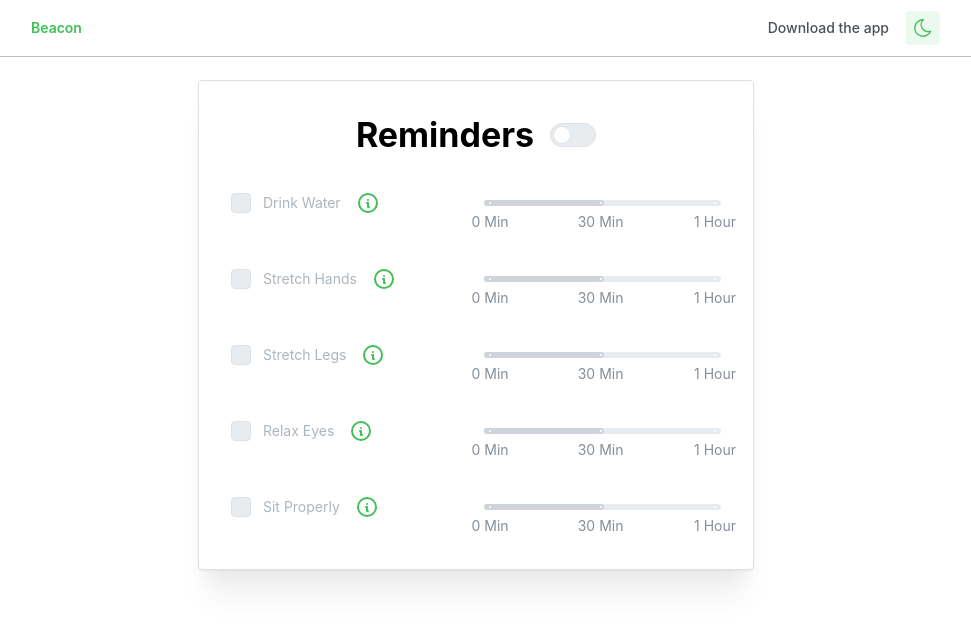
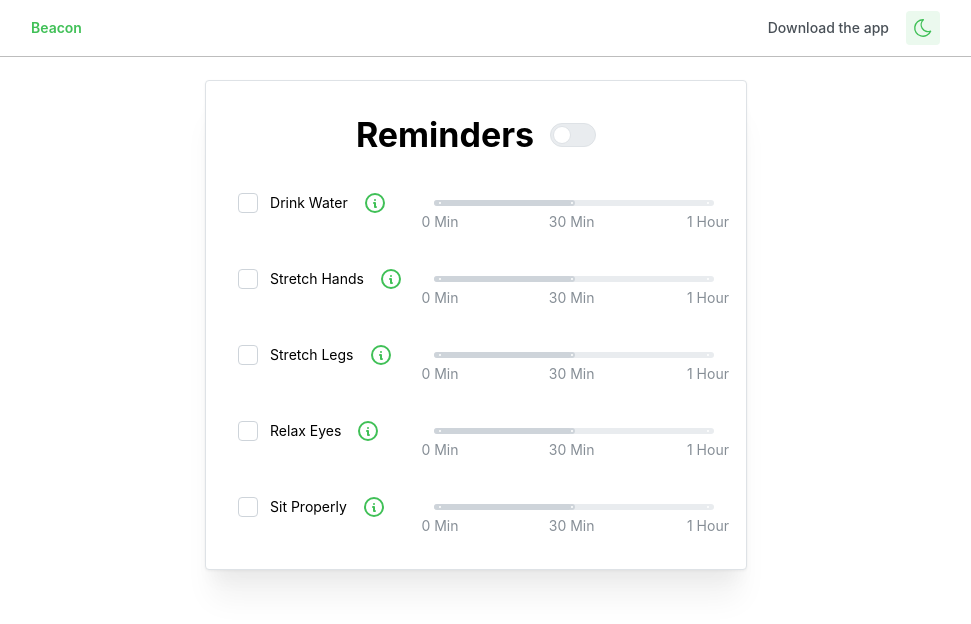
Before and after one commit to mauneven/beacon, a Next.js app: page / in a window 1280 px wide. Shown: the top 624 px of the page, without its empty margins (164-1135 px from the left). Built offline with nearby package versions, Linux system fonts and the light colour scheme.

Commit message:
multi lang achieved internally

```diff
--- a/app/components/reminders/ReminderItem.tsx
+++ b/app/components/reminders/ReminderItem.tsx
@@ -1,13 +1,6 @@
-import {
-  Button,
-  Checkbox,
-  Group,
-  Slider,
-  Tooltip,
-} from "@mantine/core";
-import { useDisclosure } from "@mantine/hooks";
+import React, { useState } from "react";
+import { Button, Checkbox, Group, MantineProvider, Slider, Tooltip, createTheme } from "@mantine/core";
 import { IconInfoCircle } from "@tabler/icons-react";
-import React, { useState } from "react";
 
 interface ReminderItemProps {
   reminder: { id: number; label: string; description: string };
@@ -18,13 +11,23 @@ const ReminderItem: React.FC<ReminderItemProps> = ({ reminder, enabled }) => {
   const [isChecked, setIsChecked] = useState(false);
   const [time, setTime] = useState(30);
 
-  const handleChange = (value: number) => setTime(value);
+  const handleChange = (value: number) => {
+    setTime(value);
+    if (isChecked && enabled && Notification.permission === "granted") {
+      setTimeout(() => {
+        new Notification(`Time to ${reminder.label}!`);
+      }, value * 60000);
+    }
+  };
 
-  const [opened, { close, open }] = useDisclosure(false);
+  const theme = createTheme({
+    cursorType: "pointer",
+  });
 
   return (
-    <Group grow mih={60}>
+    <Group mih={60} justify="space-between">
       <Group justify="flex-start" gap={0}>
+        <MantineProvider theme={theme}>
           <Checkbox
             label={reminder.label}
             checked={isChecked && enabled}
@@ -34,14 +37,18 @@ const ReminderItem: React.FC<ReminderItemProps> = ({ reminder, enabled }) => {
             p={0}
             m={0}
           />
+        </MantineProvider>
         <Tooltip label={reminder.description}>
-          <Button color="green" variant="transparent" size="xs"><IconInfoCircle/></Button>
+          <Button color="green" variant="transparent" size="xs">
+            <IconInfoCircle />
+          </Button>
         </Tooltip>
       </Group>
       <Slider
         label={`${time} min`}
         min={1}
         max={60}
+        w={280}
         color="green"
         value={time}
         onChange={handleChange}
--- a/app/components/reminders/ReminderList.tsx
+++ b/app/components/reminders/ReminderList.tsx
@@ -1,23 +1,39 @@
 import React from "react";
 import ReminderItem from "./ReminderItem";
-
-const reminders = [
-  { id: 1, label: "Drink Water", description: "Stay hydrated, stay sharp." },
-  { id: 2, label: "Stretch Hands", description: "Give your hands a break." },
-  { id: 3, label: "Stretch Legs", description: "Stretch those legs out!" },
-  { id: 4, label: "Relax Eyes", description: "Rest your eyes for a moment." },
-  { id: 5, label: "Sit Properly", description: "Sit up straight, feel great." },
-];
+import useTranslation from "@/app/UseTranslation";
 
 interface ReminderListProps {
   enabled: boolean;
+  lang: string;
 }
 
-const ReminderList: React.FC<ReminderListProps> = ({ enabled }) => {
+const ReminderList: React.FC<ReminderListProps> = ({ enabled, lang }) => {
+  const dict = useTranslation(lang);
+
+  if (!dict) {
+    return <div>Loading translations...</div>;
+  }
+
+  const reminders = [
+    { id: 1, key: "drink_water", description: dict.reminders.description.drink_water },
+    { id: 2, key: "stretch_hands", description: dict.reminders.description.stretch_hands },
+    { id: 3, key: "stretch_legs", description: dict.reminders.description.stretch_legs },
+    { id: 4, key: "relax_eyes", description: dict.reminders.description.relax_eyes },
+    { id: 5, key: "sit_properly", description: dict.reminders.description.sit_properly },
+  ];
+
   return (
     <>
       {reminders.map((reminder) => (
-        <ReminderItem key={reminder.id} reminder={reminder} enabled={enabled} />
+        <ReminderItem
+          key={reminder.id}
+          reminder={{
+            id: reminder.id,
+            label: dict.reminders[reminder.key] as string,
+            description: reminder.description
+          }}
+          enabled={enabled}
+        />
       ))}
     </>
   );
--- a/app/components/reminders/Reminders.tsx
+++ b/app/components/reminders/Reminders.tsx
@@ -12,12 +12,12 @@ const Reminders = () => {
 
   return (
     <Paper shadow="xl" withBorder p="xl">
-      <Stack w={490}>
+      <Stack>
         <Group justify="center">
           <Title>Reminders</Title>
           <Switch size="md" checked={enabled} onChange={toggleEnabled} color="green"/>
         </Group>
-        <ReminderList enabled={enabled} />
+        <ReminderList enabled={true} lang="en" />
       </Stack>
     </Paper>
   );
--- /dev/null
+++ b/app/locales/en.json
@@ -0,0 +1,17 @@
+{
+  "reminders": {
+    "title": "Reminders",
+    "drink_water": "Drink Water",
+    "stretch_hands": "Stretch Hands",
+    "stretch_legs": "Stretch Legs",
+    "relax_eyes": "Relax Eyes",
+    "sit_properly": "Sit Properly",
+    "description": {
+      "drink_water": "Stay hydrated, stay sharp.",
+      "stretch_hands": "Give your hands a break.",
+      "stretch_legs": "Stretch those legs out!",
+      "relax_eyes": "Rest your eyes for a moment.",
+      "sit_properly": "Sit up straight, feel great."
+    }
+  }
+}
--- /dev/null
+++ b/app/locales/es.json
@@ -0,0 +1,17 @@
+{
+  "reminders": {
+    "title": "Recordatorios",
+    "drink_water": "Beber Agua",
+    "stretch_hands": "Estirar Manos",
+    "stretch_legs": "Estirar Piernas",
+    "relax_eyes": "Relajar Ojos",
+    "sit_properly": "Sentarse Correctamente",
+    "description": {
+      "drink_water": "Mantente hidratado, mantente alerta.",
+      "stretch_hands": "Dale un descanso a tus manos.",
+      "stretch_legs": "¡Estira esas piernas!",
+      "relax_eyes": "Descansa tus ojos un momento.",
+      "sit_properly": "Siéntate derecho, siéntete bien."
+    }
+  }
+}
--- /dev/null
+++ b/app/locales/fr.json
@@ -0,0 +1,17 @@
+{
+  "reminders": {
+    "title": "Rappels",
+    "drink_water": "Boire de l'Eau",
+    "stretch_hands": "Étirer les Mains",
+    "stretch_legs": "Étirer les Jambes",
+    "relax_eyes": "Reposer les Yeux",
+    "sit_properly": "Asseoir Correctement",
+    "description": {
+      "drink_water": "Restez hydraté, restez vif.",
+      "stretch_hands": "Donnez une pause à vos mains.",
+      "stretch_legs": "Étirez ces jambes !",
+      "relax_eyes": "Reposez vos yeux un instant.",
+      "sit_properly": "Asseyez-vous droit, sentez-vous bien."
+    }
+  }
+}
--- /dev/null
+++ b/app/useTranslation.tsx
@@ -0,0 +1,42 @@
+import { useState, useEffect } from 'react';
+
+interface TranslationDict {
+    reminders: {
+      [key: string]: string | {
+        drink_water: string;
+        stretch_hands: string;
+        stretch_legs: string;
+        relax_eyes: string;
+        sit_properly: string;
+      };
+      title: string;
+      drink_water: string;
+      stretch_hands: string;
+      stretch_legs: string;
+      relax_eyes: string;
+      sit_properly: string;
+      description: {
+        drink_water: string;
+        stretch_hands: string;
+        stretch_legs: string;
+        relax_eyes: string;
+        sit_properly: string;
+      };
+    };
+  }
+
+export default function useTranslation(lang: string): TranslationDict | null {
+  const [dictionary, setDictionary] = useState<TranslationDict | null>(null);
+
+  useEffect(() => {
+    import(`./locales/${lang}.json`)
+      .then((module) => {
+        setDictionary(module.default);
+      })
+      .catch(() => {
+        setDictionary(null);
+      });
+  }, [lang]);
+
+  return dictionary;
+}
--- a/package.json
+++ b/package.json
@@ -28,9 +28,13 @@
     "@tiptap/starter-kit": "^2.3.0",
     "dayjs": "^1.11.10",
     "embla-carousel-react": "^8.0.2",
+    "i18next": "^23.11.2",
+    "i18next-browser-languagedetector": "^7.2.1",
+    "i18next-http-backend": "^2.5.1",
     "next": "14.2.3",
     "react": "^18",
     "react-dom": "^18",
+    "react-i18next": "^14.1.1",
     "recharts": "^2.12.6"
   },
   "devDependencies": {
```
Also changed, not shown: app/Types.tsx (added, +27 -0 lines), 1 other file (tests, documents, lock files or other folders). Lines whose indentation alone changed are shown as unchanged.
